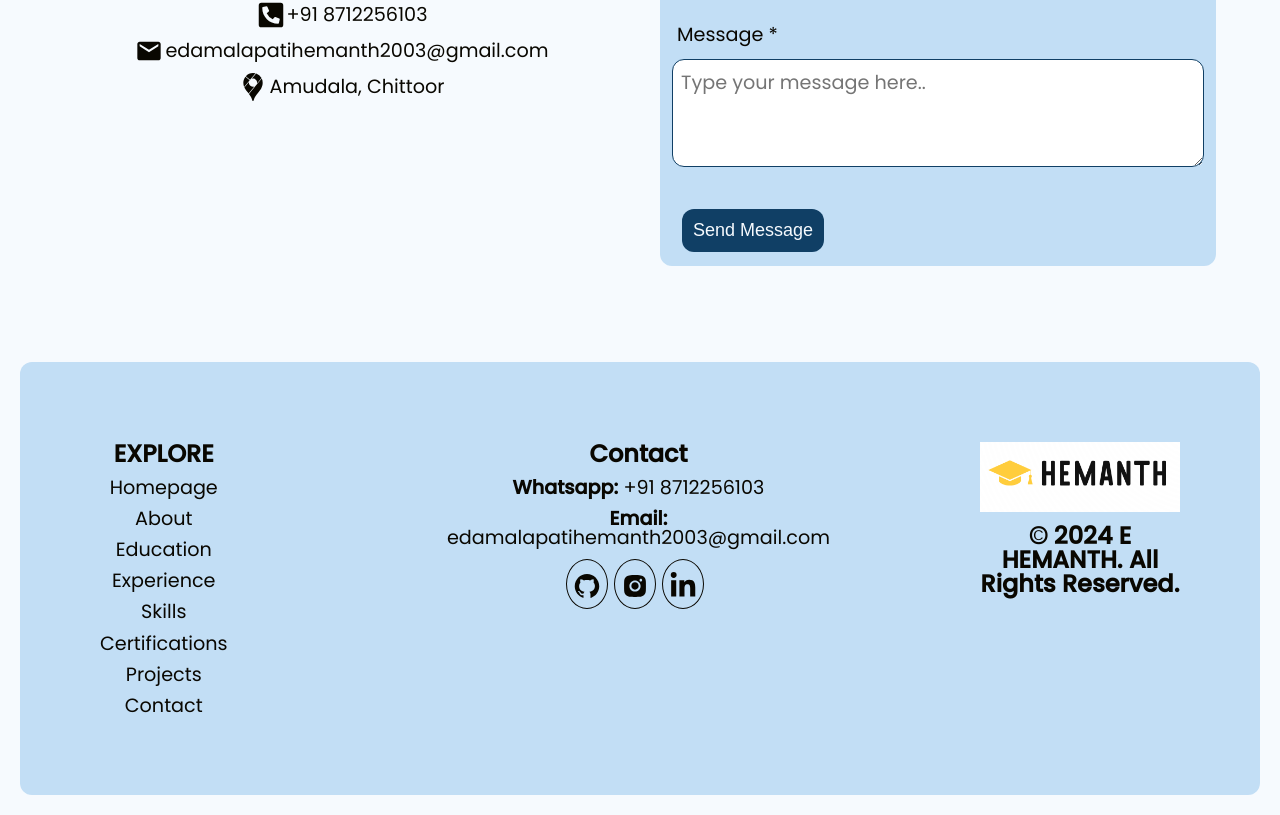
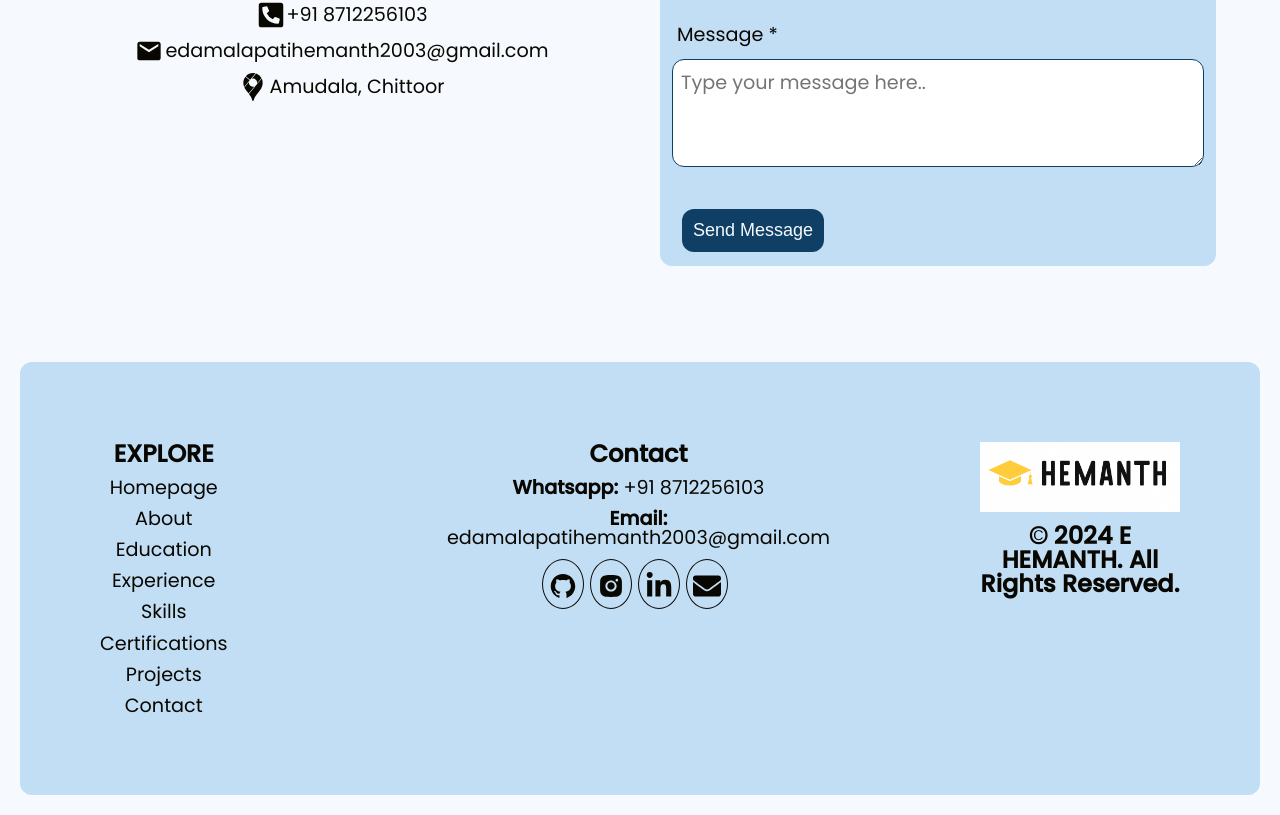
Before and after one commit to hemanth0506/portfolio, a React (Create React App) app in the folder portfolio-main/: page / in a window 1280 px wide. Shown: the part 6515-7330 px from the top of the page. Built offline with nearby package versions, Linux system fonts and the light colour scheme; no server answers; a web font is replaced by a local one.

Commit message:
added email

```diff
--- a/portfolio-main/src/components/Footer.js
+++ b/portfolio-main/src/components/Footer.js
@@ -1,6 +1,6 @@
 import logo from "../assets/img/logo.png";
 import "../styles/footer.css";
-import { FaLinkedinIn } from "react-icons/fa";
+import { FaEnvelope, FaLinkedinIn } from "react-icons/fa";
 import { AiFillInstagram, AiFillGithub } from "react-icons/ai";
 
 const Footer = () => {
@@ -58,6 +58,12 @@ const Footer = () => {
               <FaLinkedinIn />
             </i>
           </a>
+
+          <a href="mailto:edamalapatihemanth2003@gmail.com">
+            <i>
+              <FaEnvelope />
+            </i>
+          </a>
         </div>
       </div>
 
```
